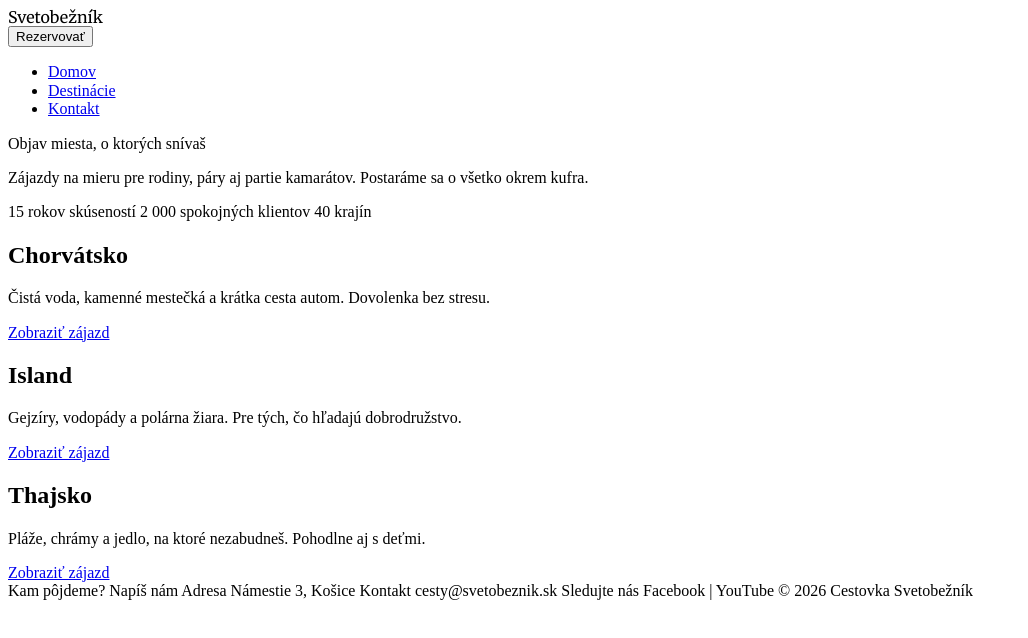
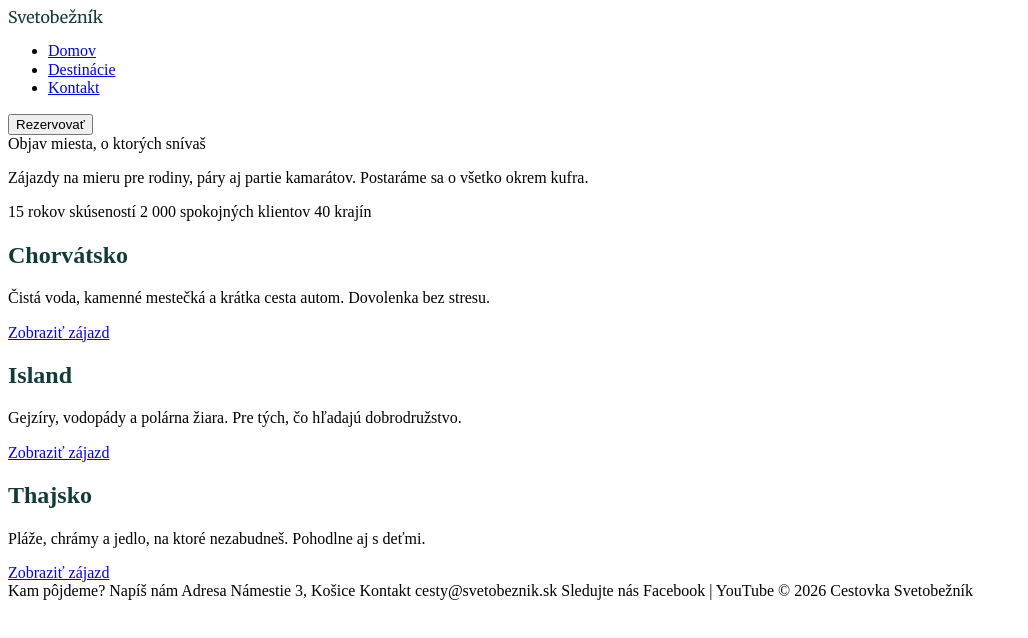
Before and after one commit to MichaelaTxM/Dovolenka, a plain HTML site: page starter/index.html in a window 1280 px wide. Shown: the whole page, without its empty margins (0-1028 px from the left). Drawn offline with Linux system fonts and the light colour scheme.

Commit message:
pridavanie farieb

```diff
--- a/starter/assets/css/style.css
+++ b/starter/assets/css/style.css
@@ -9,6 +9,15 @@
     --biela: hsla(0, 0%, 100%, 0.78)
 }
 
+header {
+    background-color: var(--biela)
+}
+
 .Logo {
     font-family: 'Merriweather', sans-serif;
+    color: var(--hlbka);
 }
+
+h2{
+    color: var(--hlbka);
+}
--- a/starter/index.html
+++ b/starter/index.html
@@ -11,7 +11,6 @@
 
     <header>
         <div class="Logo">Svetobežník</div>
-        <button>Rezervovať</button>
 
         <nav>
             <ul>
@@ -20,6 +19,9 @@
                 <li><a href="#">Kontakt</a></li>
             </ul>
         </nav>
+
+        <button>Rezervovať</button>
+
     </header>
 
     <main>
```
